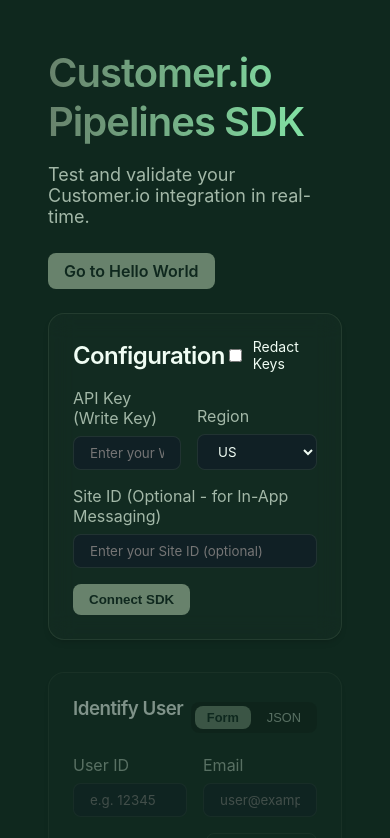
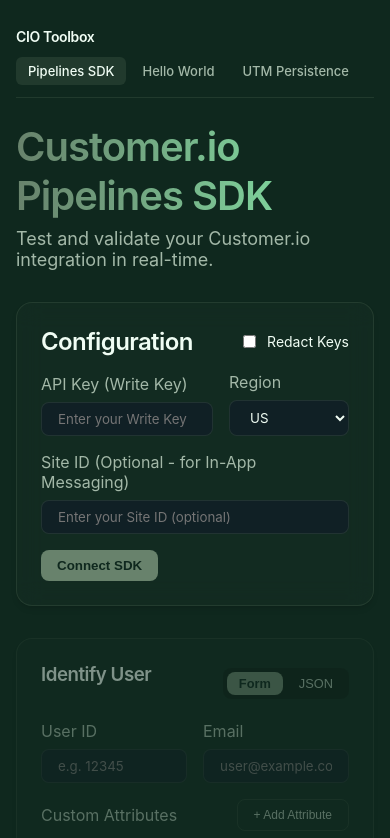
Before and after one commit to aaronarich/v2.1-cio-toolbox, a React (Vite) app: page / in a window 390 px wide. Shown: the top 838 px of the page. Built offline with nearby package versions, Linux system fonts and the light colour scheme.

Commit message:
Align cio-utm-test layout

```diff
--- a/cio-utm-test.html
+++ b/cio-utm-test.html
@@ -33,27 +33,32 @@
     }
 
     .app-container {
+      box-sizing: border-box;
       max-width: 1280px;
       margin: 0 auto;
       padding: 2rem;
     }
 
-    /* ── Header (gradient title matching App.jsx) ── */
-    header {
+    /* ── Header (matches App.css page header styles) ── */
+    .page-header {
       margin-top: 1.5rem;
       margin-bottom: 2rem;
       text-align: left;
+      display: flex;
+      justify-content: space-between;
+      align-items: flex-start;
     }
-    header h1 {
+    .page-title {
       font-size: 2.5rem;
       font-weight: 600;
       letter-spacing: -0.025em;
-      margin-bottom: 0.5rem;
+      margin: 0 0 0.5rem 0;
       background: linear-gradient(to right, #68826C, #86efac);
       -webkit-background-clip: text;
       -webkit-text-fill-color: transparent;
     }
-    header p {
+    .page-subtitle {
+      margin: 0;
       color: var(--text-secondary);
       font-size: 1.125rem;
     }
@@ -79,6 +84,9 @@
     @media (max-width: 768px) {
       .app-container { padding: 1rem; }
       .main-grid { grid-template-columns: 1fr; }
+      .top-nav { flex-wrap: wrap; gap: 0.75rem; }
+      .top-nav-links { flex-wrap: wrap; }
+      .page-header { gap: 1rem; flex-direction: column; align-items: flex-start; }
       .debug-column { position: static; max-height: none; overflow-y: visible; }
     }
 
@@ -207,25 +215,20 @@
       margin-bottom: 0;
       border-bottom: 1px solid var(--border-color);
     }
-    .top-nav .nav-brand {
-      display: flex;
-      align-items: center;
-      gap: 0.5rem;
-      text-decoration: none;
+    .top-nav-brand {
       margin-right: 0.5rem;
       flex-shrink: 0;
-    }
-    .top-nav .nav-brand span {
       font-weight: 600;
       font-size: 0.875rem;
       color: var(--text-primary);
       letter-spacing: -0.025em;
+      text-decoration: none;
     }
-    .top-nav .nav-links-top {
+    .top-nav-links {
       display: flex;
       gap: 0.25rem;
     }
-    .top-nav .nav-links-top a {
+    .top-nav-link {
       padding: 0.375rem 0.75rem;
       border-radius: 0.375rem;
       font-size: 0.8125rem;
@@ -236,11 +239,11 @@
       background: transparent;
       border: none;
     }
-    .top-nav .nav-links-top a:hover {
+    .top-nav-link:hover {
       color: var(--text-primary);
       background: rgba(104, 130, 108, 0.1);
     }
-    .top-nav .nav-links-top a.active {
+    .top-nav-link.active {
       color: var(--text-primary);
       background: rgba(104, 130, 108, 0.2);
     }
@@ -264,18 +267,19 @@
 
   <div class="app-container">
     <nav class="top-nav">
-      <a href="/" class="nav-brand">
-        <span>CIO Toolbox</span>
-      </a>
-      <div class="nav-links-top">
-        <a href="/">Pipelines SDK</a>
-        <a href="/cio-utm-test.html" class="active">UTM Persistence</a>
+      <a href="/" class="top-nav-brand">CIO Toolbox</a>
+      <div class="top-nav-links">
+        <a href="/" class="top-nav-link">Pipelines SDK</a>
+        <a href="/hello-world" class="top-nav-link">Hello World</a>
+        <a href="/cio-utm-test.html" class="top-nav-link active">UTM Persistence</a>
       </div>
     </nav>
 
-    <header>
-      <h1>UTM Persistence Test</h1>
-      <p>Validate anonymous in-app message triggering via persisted UTM parameters.</p>
+    <header class="page-header">
+      <div>
+        <h1 class="page-title">UTM Persistence Test</h1>
+        <p class="page-subtitle">Validate anonymous in-app message triggering via persisted UTM parameters.</p>
+      </div>
     </header>
 
     <div class="main-grid">
--- a/src/App.css
+++ b/src/App.css
@@ -1,4 +1,5 @@
 .app-container {
+  box-sizing: border-box;
   max-width: 1280px;
   margin: 0 auto;
   padding: 2rem;
@@ -48,6 +49,7 @@
 }
 
 .page-header {
+  margin-top: 1.5rem;
   margin-bottom: 2rem;
   text-align: left;
   display: flex;
@@ -57,23 +59,16 @@
 
 .page-title {
   font-size: 2.5rem;
-  margin-bottom: 0.5rem;
+  margin: 0 0 0.5rem 0;
   background: linear-gradient(to right, #68826c, #86efac);
   -webkit-background-clip: text;
   -webkit-text-fill-color: transparent;
 }
 
 .page-subtitle {
+  margin: 0;
   color: var(--text-secondary);
   font-size: 1.125rem;
-}
-
-.page-header-actions {
-  flex-shrink: 0;
-}
-
-.page-link-button {
-  text-decoration: none;
 }
 
 .sdk-actions-panel {
@@ -92,13 +87,17 @@
 }
 
 .hello-world-page {
-  min-height: 100vh;
-  padding: 2rem;
+  min-height: calc(100vh - 4.5rem);
+  padding: 1rem;
   display: flex;
   flex-direction: column;
   align-items: center;
   justify-content: center;
   text-align: center;
+}
+
+.hello-world-shell {
+  min-height: 100vh;
 }
 
 .hello-world-title {
--- a/src/components/TopNav.jsx
+++ b/src/components/TopNav.jsx
@@ -2,6 +2,7 @@
 
 const NAV_ITEMS = [
   { label: 'Pipelines SDK', href: '/' },
+  { label: 'Hello World', href: '/hello-world' },
   { label: 'UTM Persistence', href: '/cio-utm-test.html' },
 ];
 
--- a/src/index.css
+++ b/src/index.css
@@ -21,9 +21,7 @@
 }
 
 #root {
-  max-width: 1280px;
-  margin: 0 auto;
-  padding: 2rem;
+  min-height: 100vh;
 }
 
 button {
--- a/src/pages/HelloWorld.jsx
+++ b/src/pages/HelloWorld.jsx
@@ -1,5 +1,6 @@
 import React, { useEffect } from 'react';
 import { Link } from 'react-router-dom';
+import TopNav from '../components/TopNav';
 import { loadSdk } from '../utils/sdk';
 import '../App.css';
 
@@ -18,6 +19,8 @@
   }, []);
 
   return (
+    <div className="app-container hello-world-shell">
+      <TopNav />
       <div className="hello-world-page">
         <h1 className="hello-world-title">Hello world</h1>
         <p className="hello-world-subtitle">This page is used to test Customer.io page tracking.</p>
@@ -25,6 +28,7 @@
           Back to Home
         </Link>
       </div>
+    </div>
   );
 }
 
--- a/src/pages/Home.jsx
+++ b/src/pages/Home.jsx
@@ -1,9 +1,9 @@
 import React, { useState } from 'react';
-import { Link } from 'react-router-dom';
 import ConfigPanel from '../components/ConfigPanel';
 import DebugConsole from '../components/DebugConsole';
 import IdentityForm from '../components/IdentityForm';
 import EventForm from '../components/EventForm';
+import TopNav from '../components/TopNav';
 import { loadSdk, identify, track, reset } from '../utils/sdk';
 import '../App.css';
 
@@ -52,6 +52,7 @@
 
   return (
     <div className="app-container">
+      <TopNav />
       <header className="page-header">
         <div>
           <h1 className="page-title">
@@ -61,11 +62,6 @@
             Test and validate your Customer.io integration in real-time.
           </p>
         </div>
-        <nav className="page-header-actions">
-          <Link to="/hello-world" className="btn-primary page-link-button">
-            Go to Hello World
-          </Link>
-        </nav>
       </header>
 
       <div className="main-grid">
```
Lines whose indentation alone changed are shown as unchanged.
